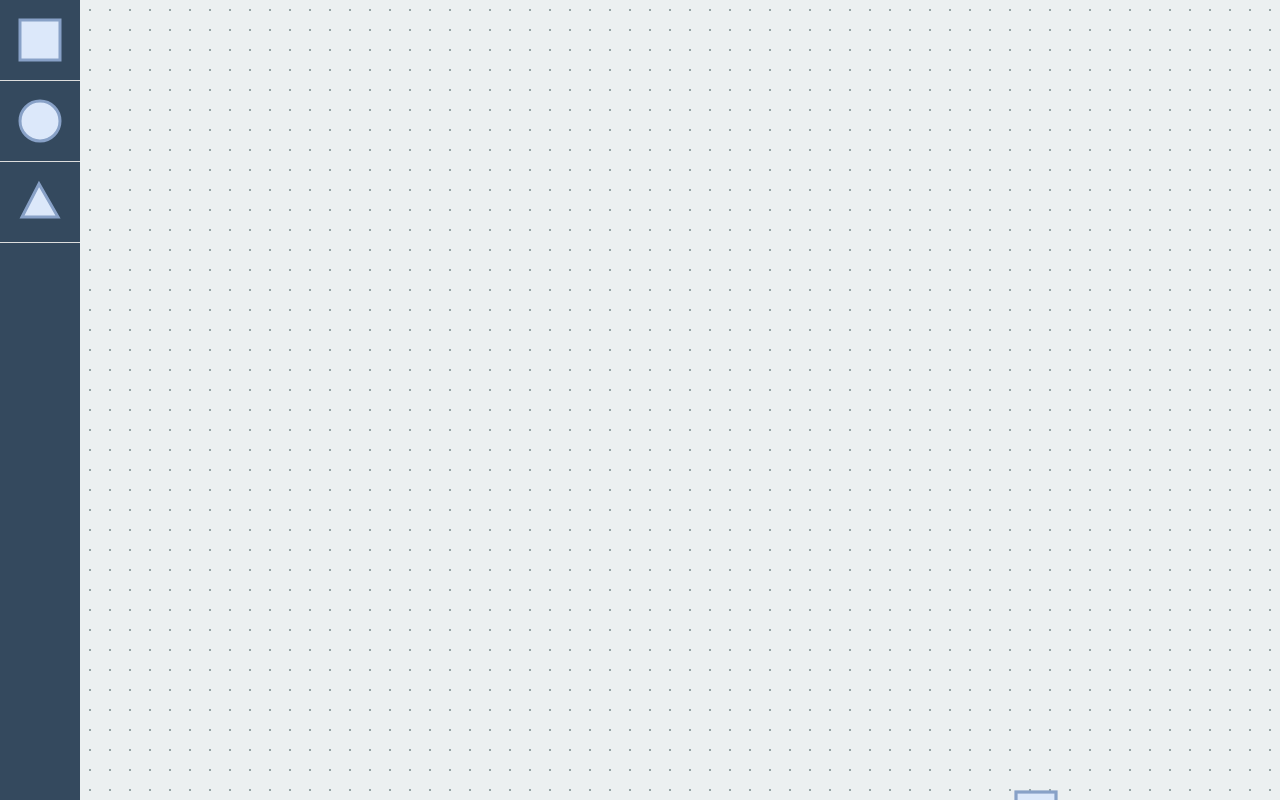
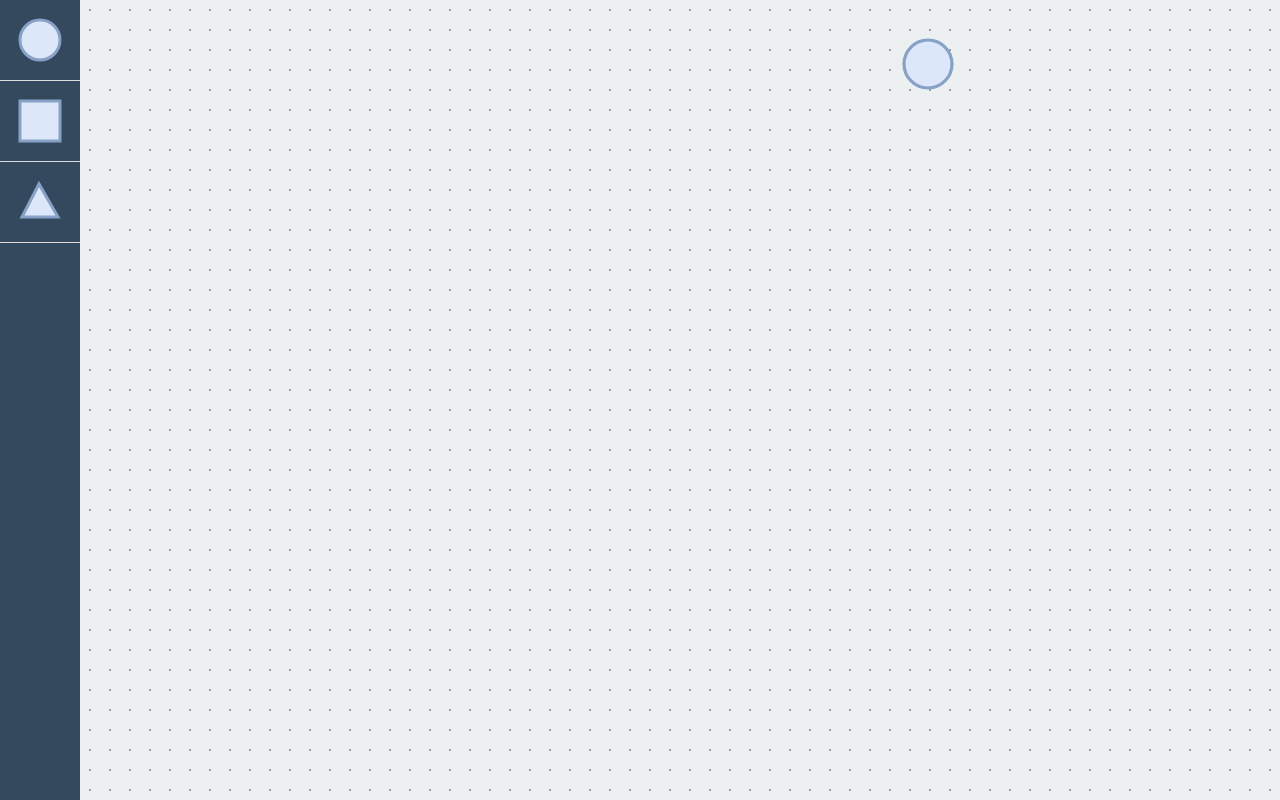
Before and after one commit to artur-curnicov-mixbook/editor, a React (Create React App) app: page / in a window 1280 px wide. Both pictures are taken after a click on the element 40 px from the left and 40 px from the top of the page. Built offline with nearby package versions, Linux system fonts and the light colour scheme.

Commit message:
Extract values to configuration; Refactor

```diff
--- a/src/components/ToolBox/ToolBox.tsx
+++ b/src/components/ToolBox/ToolBox.tsx
@@ -1,69 +1,30 @@
 import { useDispatch } from 'react-redux';
 import './ToolBox.css';
 import { addItem } from '../../state/ItemsReducer';
-
-const CIRCLE_SIZE = 3;
-const SQUARE_SIZE = 5;
-const TRIANGLE_SIZE = 6;
+import { ItemType } from '../../domain/WorkingArea';
 
 export function ToolBox(): JSX.Element {
   const dispatch = useDispatch();
 
-  const createSquare = (width: number): void => {
+  function createItem(type: ItemType): void {
     dispatch(
       addItem({
         x: Math.floor(Math.random() * 101),
         y: Math.floor(Math.random() * 101),
-        width,
-        type: 'square'
+        type
       })
     );
-  };
-
-  const createCircle = (radius: number): void => {
-    dispatch(
-      addItem({
-        x: Math.floor(Math.random() * 101),
-        y: Math.floor(Math.random() * 101),
-        radius,
-        type: 'circle'
-      })
-    );
-  };
-
-  const createTriangle = (size: number): void => {
-    dispatch(
-      addItem({
-        x: Math.floor(Math.random() * 101),
-        y: Math.floor(Math.random() * 101),
-        size,
-        type: 'triangle'
-      })
-    );
-  };
+  }
 
   return (
     <div className="toolbox" data-testid="toolbox">
-      <div className="shape" onClick={(): void => createSquare(SQUARE_SIZE)}>
-        <svg
-          width="50"
-          height="50"
-          version="1.1"
-          xmlns="http://www.w3.org/2000/svg"
-          xmlnsXlink="http://www.w3.org/1999/xlink">
-          <use xlinkHref="assets/shapes.svg#square" />
-        </svg>
-      </div>
-      <div className="shape" onClick={(): void => createCircle(CIRCLE_SIZE)}>
-        <svg width="50" height="50" version="1.1" xmlns="http://www.w3.org/2000/svg">
-          <use xlinkHref="assets/shapes.svg#circle" />
-        </svg>
-      </div>
-      <div className="shape" onClick={(): void => createTriangle(TRIANGLE_SIZE)}>
-        <svg width="50" height="50" version="1.1" xmlns="http://www.w3.org/2000/svg">
-          <use xlinkHref="assets/shapes.svg#triangle" />
-        </svg>
-      </div>
+      {Object.values(ItemType).map((itemType) => (
+        <div className="shape" key={itemType} onClick={(): void => createItem(itemType)}>
+          <svg width="50" height="50" version="1.1" xmlns="http://www.w3.org/2000/svg">
+            <use xlinkHref={`assets/shapes.svg#${itemType}`} />
+          </svg>
+        </div>
+      ))}
     </div>
   );
 }
--- a/src/components/WorkingArea/WorkingArea.tsx
+++ b/src/components/WorkingArea/WorkingArea.tsx
@@ -1,24 +1,10 @@
 import { useSelector } from 'react-redux';
 import { RootState } from '../../state';
 import './WorkingArea.css';
-import { Item } from '../../domain/WorkingArea';
-import { Square } from '../shapes/Square';
-import { Circle } from '../shapes/Circle';
-import { Triangle } from '../shapes/Triangle';
+import { configuration } from '../../configuration/configuration';
 
 export function WorkingArea(): JSX.Element {
-  const elements = useSelector((state: RootState) => state.workingAreaItems.items);
-
-  function renderShape(item: Item, i: number): JSX.Element {
-    switch (item.type) {
-      case 'square':
-        return <Square key={`square-${i}`} item={item} />;
-      case 'circle':
-        return <Circle key={`circle-${i}`} item={item} />;
-      case 'triangle':
-        return <Triangle key={`triangle-${i}`} item={item} />;
-    }
-  }
+  const items = useSelector((state: RootState) => state.workingAreaItems.items);
 
   return (
     <div className="working-area" data-testid="workingarea">
@@ -28,7 +14,10 @@ export function WorkingArea(): JSX.Element {
         viewBox="0 0 100 100"
         version="1.1"
         xmlns="http://www.w3.org/2000/svg">
-        {elements.map((item, i) => renderShape(item, i))}
+        {items.map((item, i) => {
+          const Shape = configuration[item.type].viewComponent;
+          return <Shape key={`${item.type}-${i}`} item={item} />;
+        })}
       </svg>
     </div>
   );
--- a/src/components/shapes/Circle.tsx
+++ b/src/components/shapes/Circle.tsx
@@ -1,10 +1,11 @@
-import { CircleItem } from '../../domain/WorkingArea';
+import { configuration } from '../../configuration/configuration';
+import { Item } from '../../domain/WorkingArea';
 
 interface CircleParameters {
-  item: CircleItem;
+  item: Item;
 }
 
 export function Circle({ item }: CircleParameters): JSX.Element {
-  const { x, y, radius } = item;
-  return <circle cx={x} cy={y} r={radius} />;
+  const { x, y } = item;
+  return <circle cx={x} cy={y} r={configuration.circle.radius} />;
 }
--- a/src/components/shapes/Square.tsx
+++ b/src/components/shapes/Square.tsx
@@ -1,10 +1,13 @@
-import { SquareItem } from '../../domain/WorkingArea';
+import { configuration } from '../../configuration/configuration';
+import { Item } from '../../domain/WorkingArea';
 
 interface SquareParameters {
-  item: SquareItem;
+  item: Item;
 }
 
 export function Square({ item }: SquareParameters): JSX.Element {
-  const { x, y, width } = item;
-  return <rect x={x} y={y} width={width} height={width} />;
+  const { x, y } = item;
+  return (
+    <rect x={x} y={y} width={configuration.square.width} height={configuration.square.width} />
+  );
 }
--- a/src/components/shapes/Triangle.tsx
+++ b/src/components/shapes/Triangle.tsx
@@ -1,15 +1,16 @@
-import { TriangleItem } from '../../domain/WorkingArea';
+import { configuration } from '../../configuration/configuration';
+import { Item } from '../../domain/WorkingArea';
 
 interface TriangleParameters {
-  item: TriangleItem;
+  item: Item;
 }
 
 export function Triangle({ item }: TriangleParameters): JSX.Element {
-  const { x, y, size } = item;
+  const { x, y } = item;
 
   const getTrianglePoints = (): string => {
-    const height = (Math.sqrt(3) / 2) * size;
-    const halfSize = size / 2;
+    const height = (Math.sqrt(3) / 2) * configuration.triangle.size;
+    const halfSize = configuration.triangle.size / 2;
     const halfHeight = height / 2;
 
     const point1 = `${x},${y - halfHeight}`;
--- /dev/null
+++ b/src/configuration/configuration.ts
@@ -0,0 +1,36 @@
+import { Circle } from '../components/shapes/Circle';
+import { Square } from '../components/shapes/Square';
+import { Triangle } from '../components/shapes/Triangle';
+import { Item } from '../domain/WorkingArea';
+
+export const configuration: ApplicationConfiguration = {
+  square: {
+    width: 5,
+    viewComponent: Square
+  },
+  circle: {
+    radius: 3,
+    viewComponent: Circle
+  },
+  triangle: {
+    size: 6,
+    viewComponent: Triangle
+  }
+};
+
+type ItemView = (props: { item: Item }) => JSX.Element;
+
+interface ApplicationConfiguration {
+  square: {
+    width: number;
+    viewComponent: ItemView;
+  };
+  circle: {
+    radius: number;
+    viewComponent: ItemView;
+  };
+  triangle: {
+    size: number;
+    viewComponent: ItemView;
+  };
+}
--- a/src/domain/WorkingArea/index.ts
+++ b/src/domain/WorkingArea/index.ts
@@ -1,22 +1,11 @@
-export interface SquareItem extends Positionable {
-  width: number;
-  type: 'square';
+export interface Item extends Positionable {
+  type: ItemType;
 }
 
-export interface CircleItem extends Positionable {
-  radius: number;
-  type: 'circle';
-}
-
-export interface TriangleItem extends Positionable {
-  size: number;
-  type: 'triangle';
-}
-
-export type Item = SquareItem | CircleItem | TriangleItem;
-
-export interface WorkingAreaState {
-  items: Item[];
+export enum ItemType {
+  CIRCLE = 'circle',
+  SQUARE = 'square',
+  TRIANGLE = 'triangle'
 }
 
 interface Positionable {
--- a/src/state/ItemsReducer.ts
+++ b/src/state/ItemsReducer.ts
@@ -1,5 +1,5 @@
 import { createSlice, PayloadAction } from '@reduxjs/toolkit';
-import { Item, WorkingAreaState } from '../domain/WorkingArea';
+import { Item } from '../domain/WorkingArea';
 
 const initialState: WorkingAreaState = {
   items: []
@@ -17,3 +17,7 @@ export const workingAreaSlice = createSlice({
 
 export const { addItem } = workingAreaSlice.actions;
 export default workingAreaSlice.reducer;
+
+interface WorkingAreaState {
+  items: Item[];
+}
```
